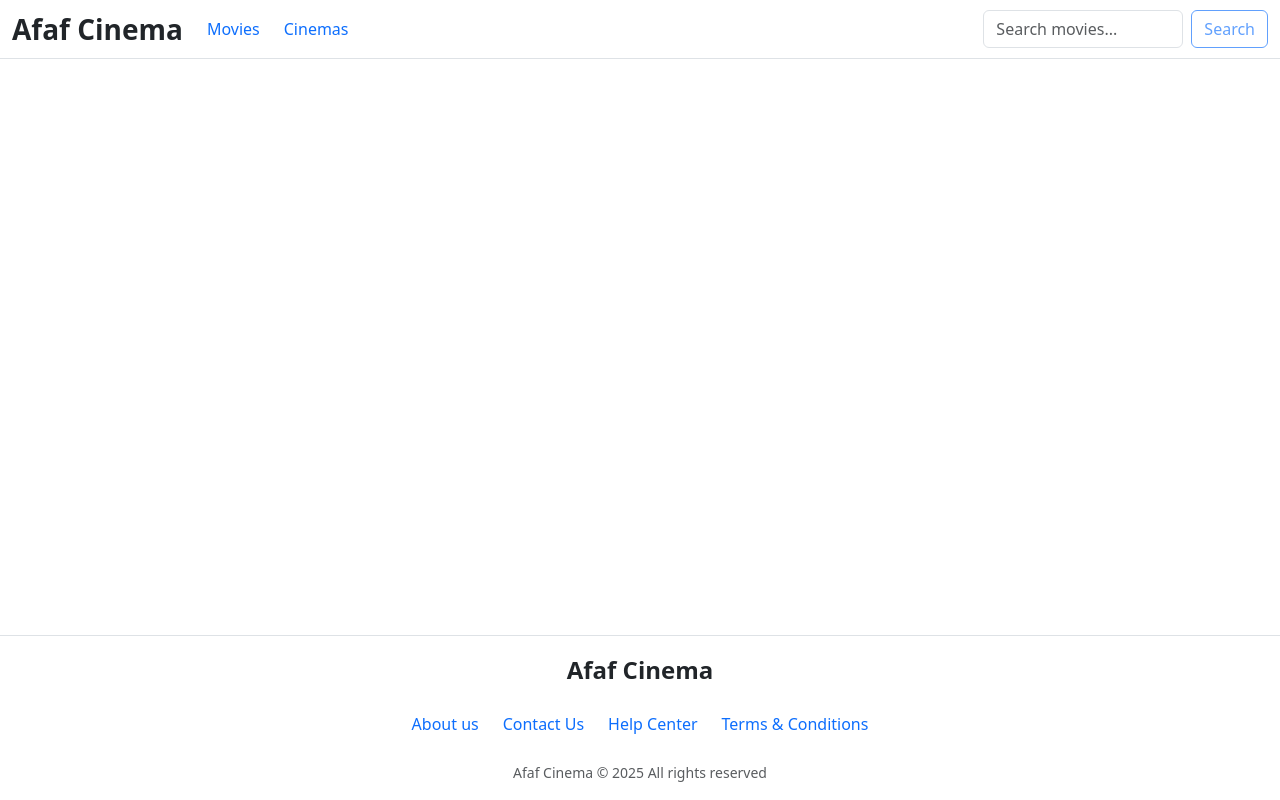
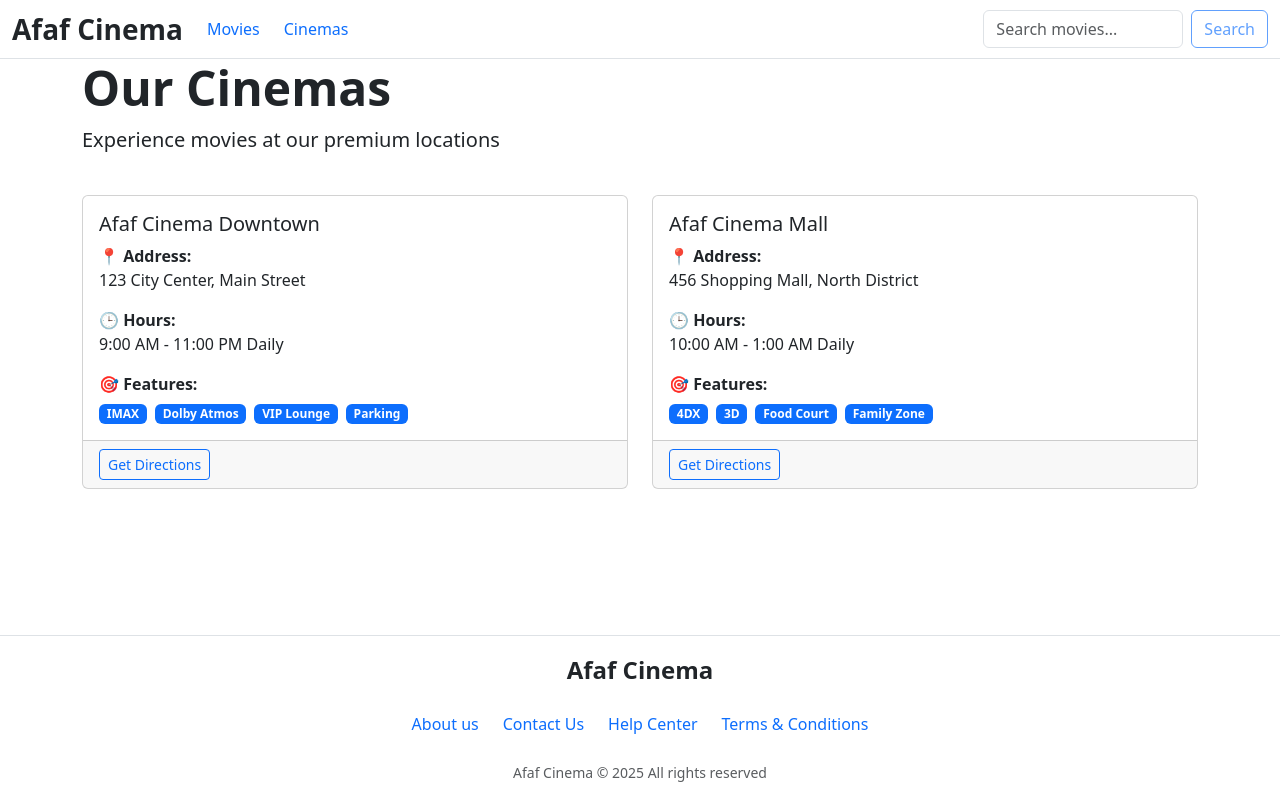
Before and after one commit to 3afaf-ahadad/Afaf_Cinema-Movie_Booking, a React (Vite) app: page /cinemas in a window 1280 px wide. Built offline with nearby package versions, Linux system fonts and the light colour scheme.

Commit message:
Added cinema selection at the Movie page

```diff
--- a/src/App.jsx
+++ b/src/App.jsx
@@ -3,6 +3,7 @@ import Header from "./components/common/Header.jsx";
 import Footer from "./components/common/Footer.jsx";
 import Home from "./pages/Home.jsx";
 import Movies from "./pages/Movies.jsx";
+import Cinemas from "./pages/Cinemas.jsx";
 import Movie from "./pages/Movie.jsx";
 import Seats from "./pages/Seat.jsx";
 import Payment from "./pages/Payment.jsx";
@@ -18,6 +19,7 @@ function App() {
             <Route path="/" element={<Home />} />
             <Route path="/movies" element={<Movies />} />
             <Route path="/movie/:id" element={<Movie />} />
+            <Route path="/cinemas" element={<Cinemas />} />
             <Route path="/seats" element={<Seats />} />
             <Route path="/payment" element={<Payment />} />
           </Routes>
--- a/src/pages/Cinemas.jsx
+++ b/src/pages/Cinemas.jsx
@@ -17,7 +17,49 @@ function Cinemas() {
   ];
 
   return(
+    <div className="container">
+      <div className="row mb-4">
+        <div className="col">
+          <h1 className="display-5 fw-bold">Our Cinemas</h1>
+          <p className="lead">Experience movies at our premium locations</p>
+        </div>
+      </div>
 
+      <div className="row">
+        {cinemas.map(cinema => (
+          <div key={cinema.id} className="col-md-6 mb-4">
+            <div className="card h-100">
+              <div className="card-body">
+                <h5 className="card-title">{cinema.name}</h5>
+                <p className="card-text">
+                  <strong>📍 Address:</strong><br/>
+                  {cinema.address}
+                </p>
+                <p className="card-text">
+                  <strong>🕒 Hours:</strong><br/>
+                  {cinema.hours}
+                </p>
+                <div>
+                  <strong>🎯 Features:</strong>
+                  <div className="d-flex flex-wrap gap-2 mt-2">
+                    {cinema.features.map((feature, index) => (
+                      <span key={index} className="badge bg-primary">
+                        {feature}
+                      </span>
+                    ))}
+                  </div>
+                </div>
+              </div>
+              <div className="card-footer">
+                <button className="btn btn-outline-primary btn-sm">
+                  Get Directions
+                </button>
+              </div>
+            </div>
+          </div>
+        ))}
+      </div>
+    </div>
   );
 
 }
--- a/src/pages/Movie.jsx
+++ b/src/pages/Movie.jsx
@@ -74,6 +74,17 @@ function Movie() {
         </div>
       </section>
 
+      <div className="mb-4">
+        <h5 className="mb-3">Select Cinema:</h5>
+        <div className="d-flex flex-wrap gap-2">
+          <button className="btn btn-outline-primary active">
+            Downtown Cinema
+          </button>
+          <button className="btn btn-outline-primary">Mall Location</button>
+          <button className="btn btn-outline-primary">City Center</button>
+        </div>
+      </div>
+
       {/* SHOWTIMES SECTION */}
       <section className="showtimes-section py-4">
         <h2 className="mb-4">Showtimes</h2>
```
